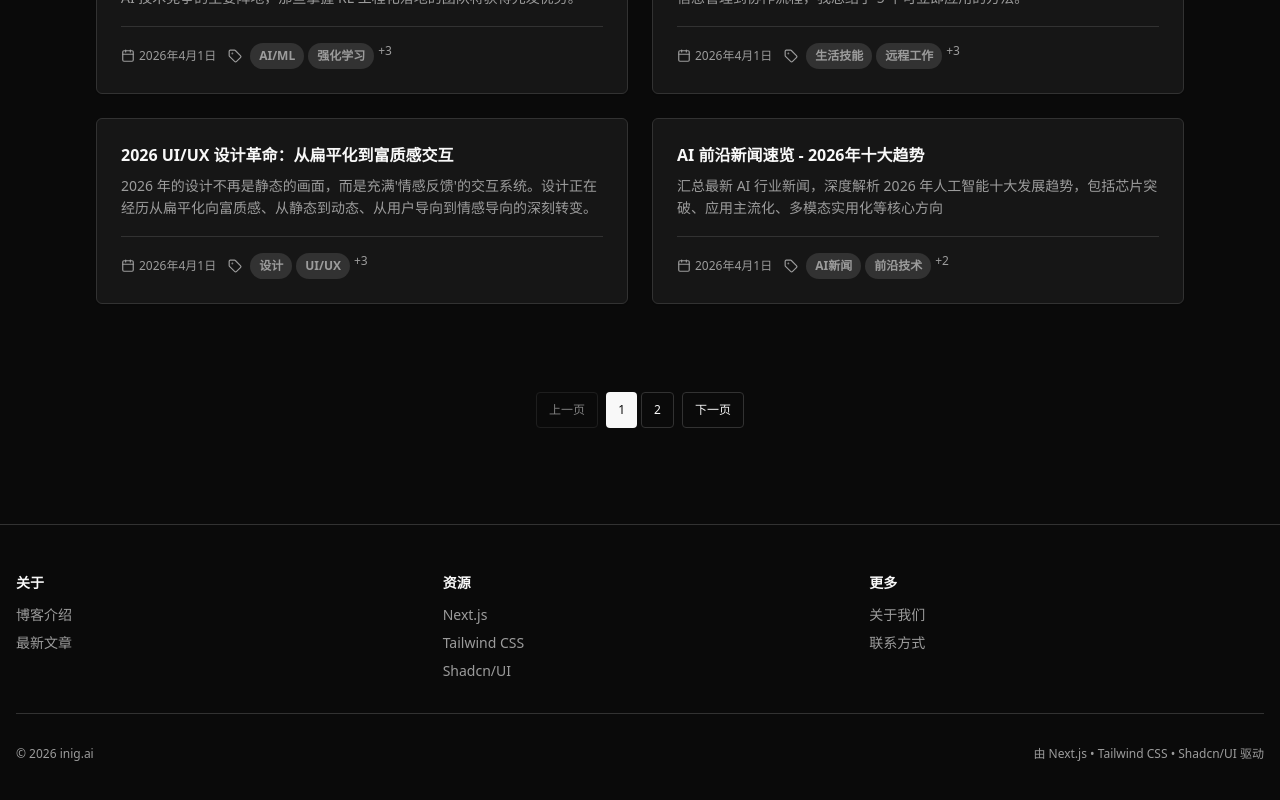
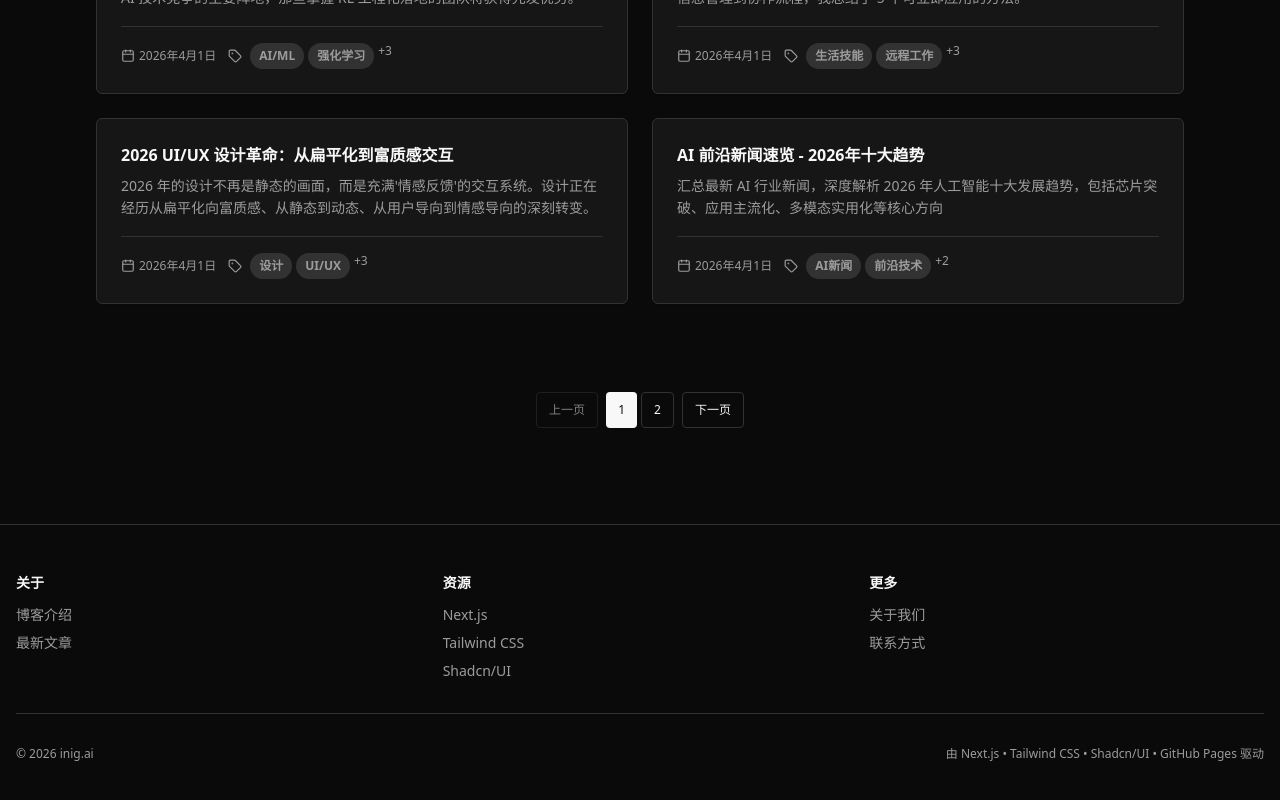
Before and after one commit to PancrasLi/ai-blog, a Next.js app: page / in a window 1280 px wide. Shown: the part 1924-2724 px from the top of the page. Built offline with nearby package versions, Linux system fonts and the light colour scheme.

Commit message:
style: Add GitHub Pages to footer credits

```diff
--- a/src/components/footer.tsx
+++ b/src/components/footer.tsx
@@ -71,7 +71,7 @@ export function Footer() {
             © 2026 inig.ai
           </div>
           <div>
-            由 Next.js • Tailwind CSS • Shadcn/UI 驱动
+            由 Next.js • Tailwind CSS • Shadcn/UI • GitHub Pages 驱动
           </div>
         </div>
       </div>
```
